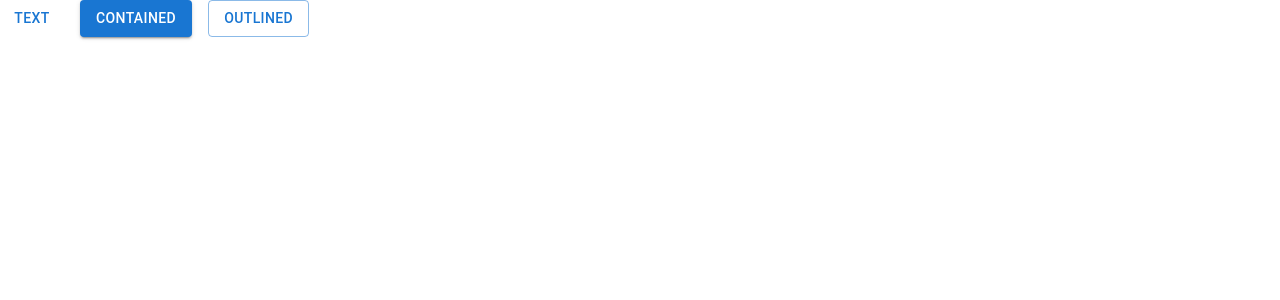
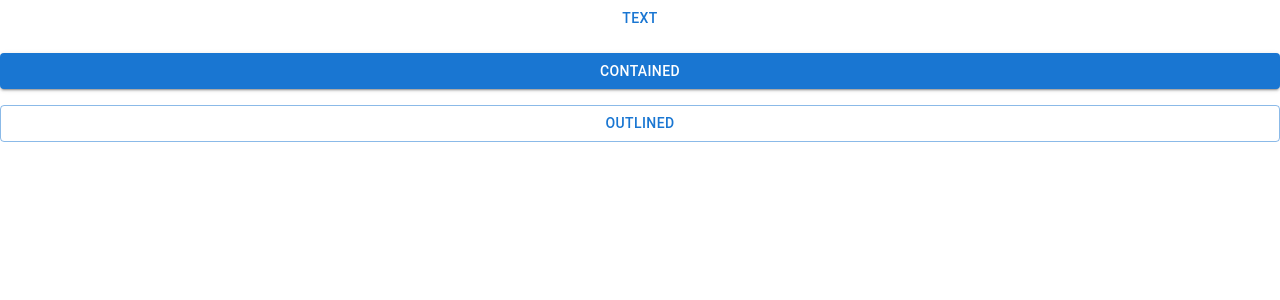
Before and after one commit to blueStragglr/wanted-pre-onboarding-10-FE-quest, a Next.js app: page / in a window 1280 px wide. Shown: the top 300 px of the page. Built offline with nearby package versions, Linux system fonts and the light colour scheme.

Commit message:
Chore : test commit

```diff
--- a/pages/index.tsx
+++ b/pages/index.tsx
@@ -5,7 +5,7 @@ const Home: NextPage = () => {
   return (
     <div>
       <main>
-        <Stack spacing={2} direction='row'>
+        <Stack spacing={2} direction='column'>
           <Button variant='text'>Text</Button>
           <Button variant='contained'>Contained</Button>
           <Button variant='outlined'>Outlined</Button>
```
